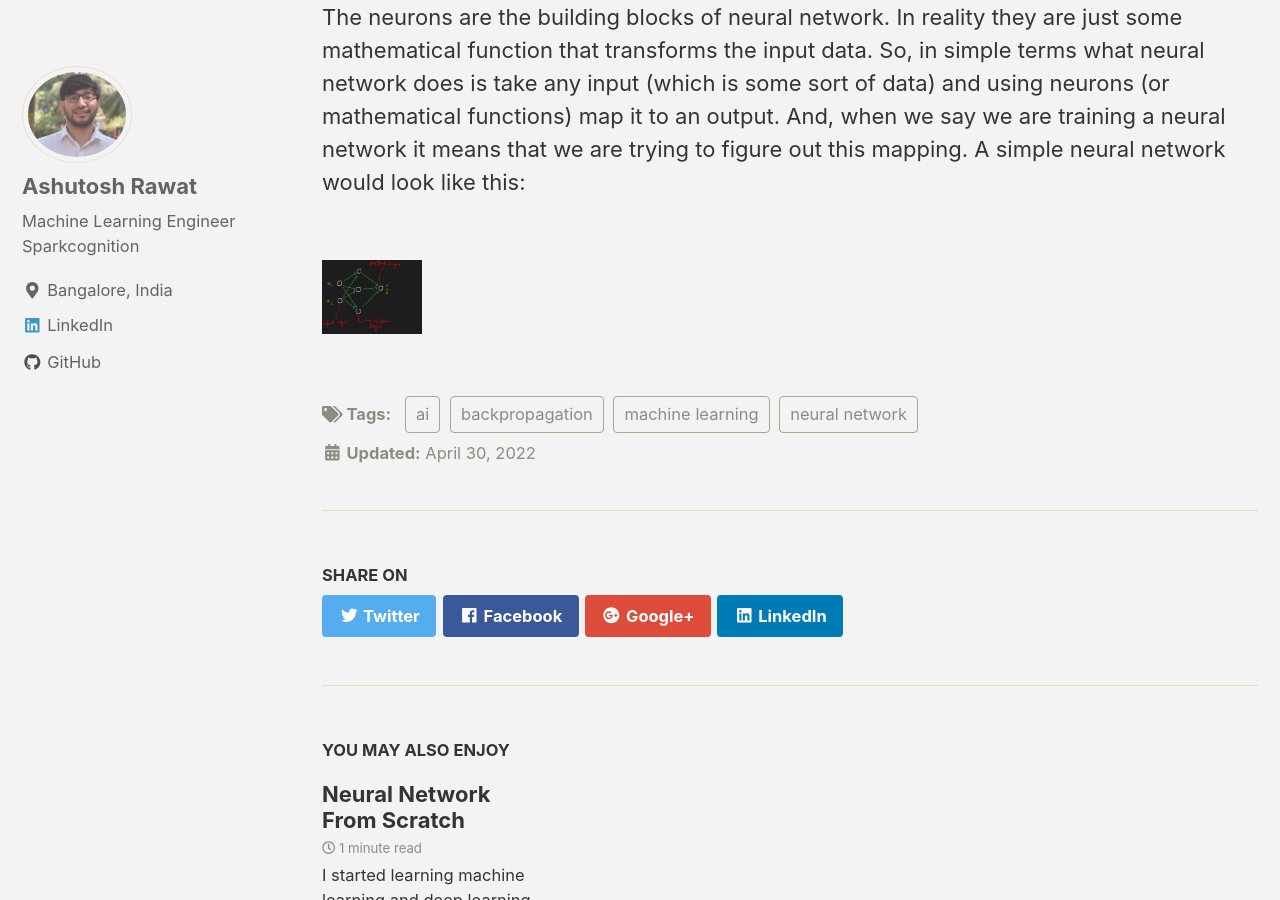
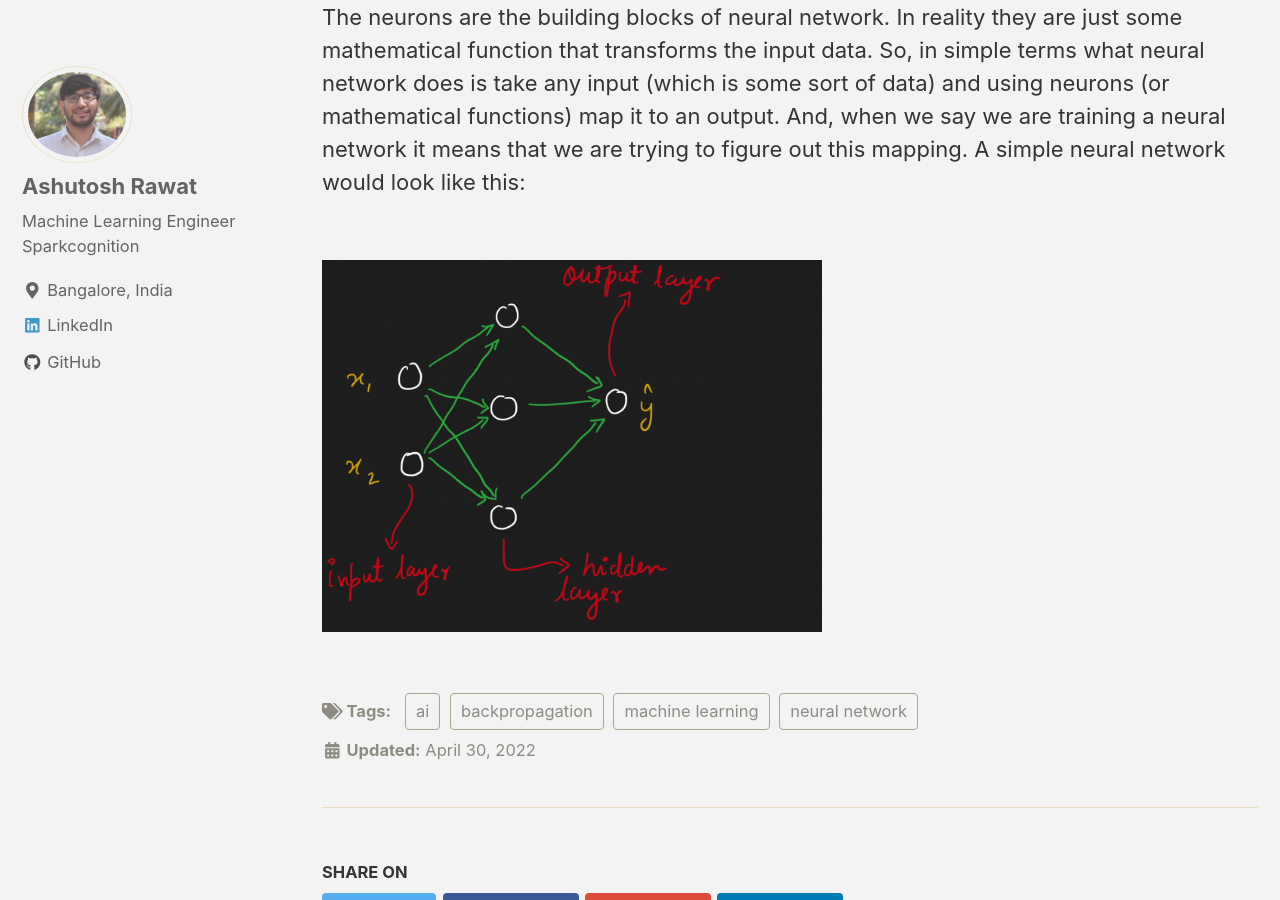
Before and after one commit to ashutoshrawat/ashutoshrawat.github.io, a Jekyll site: the page built from _posts/2022-04-30-nn-from-scratch.md, in a window 1280 px wide and 900 px high, scrolled down 860 px. Built offline with Jekyll 4.4.1, drawn with Linux system fonts in a browser that asks for light colours; nearby versions of some CDN libraries.

Commit message:
Update 2022-04-30-nn-from-scratch.md

```diff
--- a/_posts/2022-04-30-nn-from-scratch.md
+++ b/_posts/2022-04-30-nn-from-scratch.md
@@ -15,4 +15,4 @@ Just for the context a brief introduction:
 The neurons are the building blocks of neural network. In reality they are just some mathematical function that transforms the input data. So, in simple terms what neural network does is take any input (which is some sort of data) and using neurons (or mathematical functions) map it to an output. And, when we say we are training a neural network it means that we are trying to figure out this mapping. A simple neural network would look like this:
 
 <br/>
-<img src ="https://raw.githubusercontent.com/ashutoshrawat/ashutoshrawat.github.io/master/assets/images/nn_from_scratch/simple_nn.png" align='center' width='100' height='100'> <br/>
+<img src ="https://raw.githubusercontent.com/ashutoshrawat/ashutoshrawat.github.io/master/assets/images/nn_from_scratch/simple_nn.png" align='center' width='500' height='500'> <br/>
```
